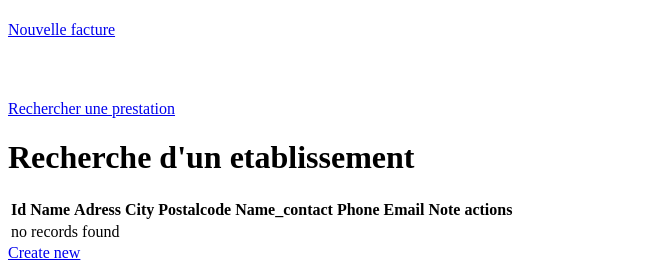
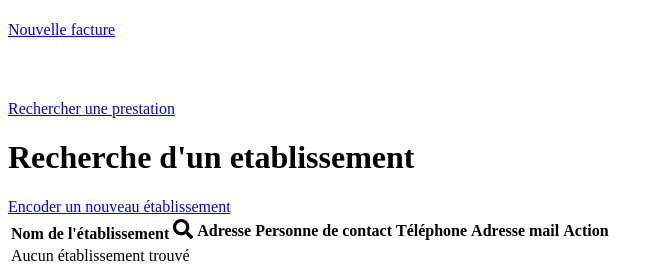
Before and after one commit to Thomas905/CMusic, a Symfony app: template templates/etablissement/index.html.twig in a window 1280 px wide. Shown: the part 616-892 px from the top of the page, without its empty margins (0-663 px from the left). Run offline with Twig, Linux system fonts and the light colour scheme; the template is opened without the code that fills it, so the values that code supplies are empty; some libraries are stand-ins or nearby versions.

Commit message:
design etablissement and relation for prestation

```diff
--- a/assets/styles/dashboard.scss
+++ b/assets/styles/dashboard.scss
@@ -40,6 +40,10 @@
   }
 }
 
+.shadow-cmusic{
+  box-shadow: rgba(149, 157, 165, 0.2) 0px 8px 24px;
+}
+
 
 @media only screen and (min-width: 1024px) {
   .side-bar-content{
--- a/templates/components/_side.html.twig
+++ b/templates/components/_side.html.twig
@@ -2,14 +2,14 @@
     <div class="side-bar-content">
         <div class="header-side">
             <h1 class="white fw-bold title-side"><a href="/" class="white">CMUSIC</a></h1>
-            <a href="#"><img  class="img-side" src="{{ asset('build/images/etablissement.png') }}" alt="etablisement"><p class="text-side-icon">Encodage d'un établissement</p></a>
+            <a href="{{ path('etablissement_new') }}"><img  class="img-side" src="{{ asset('build/images/etablissement.png') }}" alt="etablisement"><p class="text-side-icon">Encodage d'un établissement</p></a>
             <a href="#"><img class="img-side" src="{{ asset('build/images/prestation.png') }}" alt="prestation"><p class="text-side-icon">Encodage d'une prestation</p></a>
             <a href="#"><img class="img-side" src="{{ asset('build/images/invoice.png') }}" alt="invoice"><p class="text-side-icon">Nouvelle facture</p></a>
             <a href="#"><img class="img-side" src="{{ asset('build/images/calendar.png') }}" alt="calendar"><p class="text-side-icon">Rechercher une prestation</p></a>
         </div>
         <div class="content-side-bar-desktop">
             <h1 class="white fw-bold title-side mb-7"><a href="/" class="white">CMUSIC</a></h1>
-            <a href="#" class="d-flex align-items-center p-4"><img  class="img-side" src="{{ asset('build/images/etablissement.png') }}" alt="etablisement"><p class="text-side-icon ms-4 white mb-0">Encodage d'un établissement</p></a>
+            <a href="{{ path('etablissement_new') }}" class="d-flex align-items-center p-4"><img  class="img-side" src="{{ asset('build/images/etablissement.png') }}" alt="etablisement"><p class="text-side-icon ms-4 white mb-0">Encodage d'un établissement</p></a>
             <a href="#" class="d-flex align-items-center p-4"><img class="img-side" src="{{ asset('build/images/prestation.png') }}" alt="prestation"><p class="text-side-icon ms-4 white">Encodage d'une prestation</p></a>
             <a href="#" class="d-flex align-items-center p-4"><img class="img-side" src="{{ asset('build/images/invoice.png') }}" alt="invoice"><p class="text-side-icon ms-4 white">Nouvelle facture</p></a>
             <a href="#" class="d-flex align-items-center p-4"><img class="img-side" src="{{ asset('build/images/calendar.png') }}" alt="calendar"><p class="text-side-icon ms-4 white">Rechercher une prestation</p></a>
--- a/templates/etablissement/_delete_form.html.twig
+++ b/templates/etablissement/_delete_form.html.twig
@@ -1,4 +1,4 @@
-<form method="post" action="{{ path('etablisement_delete', {'id': etablisement.id}) }}" onsubmit="return confirm('Are you sure you want to delete this item?');">
-    <input type="hidden" name="_token" value="{{ csrf_token('delete' ~ etablisement.id) }}">
+<form method="post" action="{{ path('etablissement_delete', {'id': etablissement.id}) }}" onsubmit="return confirm('Are you sure you want to delete this item?');">
+    <input type="hidden" name="_token" value="{{ csrf_token('delete' ~ etablissement.id) }}">
     <button class="btn">Delete</button>
 </form>
--- a/templates/etablissement/index.html.twig
+++ b/templates/etablissement/index.html.twig
@@ -1,54 +1,46 @@
 {% extends 'base.html.twig' %}
 
-{% block title %}Etablisement index{% endblock %}
+{% block title %}Recherche d'un établissement{% endblock %}
 
 {% block body %}
 
     {{ include('components/_side.html.twig') }}
 <div class="right">
-    <h1>Recherche d'un etablissement </h1>
-
-    <table class="table">
+    <h1 class="text-center mt-5">Recherche d'un etablissement </h1>
+    <a href="{{ path('etablissement_new') }}" class="fw-bold mb-7 text-center text-decoration-underline">Encoder un nouveau établissement</a>
+    <div class="table-responsive">
+        <table class="table table-bordered shadow-cmusic">
         <thead>
             <tr>
-            <th>Id</th>
-            <th>Name</th>
-            <th>Adress</th>
-            <th>City</th>
-            <th>Postalcode</th>
-            <th>Name_contact</th>
-            <th>Phone</th>
-            <th>Email</th>
-            <th>Note</th>
-            <th>actions</th>
+                <th>Nom de l'établissement <img id="loop" src="{{ asset('build/images/loop.png') }}" alt="loop" class="ms-3"></th>
+                <th>Adresse</th>
+                <th>Personne de contact</th>
+                <th>Téléphone</th>
+                <th>Adresse mail</th>
+                <th>Action</th>
             </tr>
             </thead>
             <tbody>
             {% for etablisement in etablisements %}
                 <tr>
-                <td>{{ etablisement.id }}</td>
                     <td>{{ etablisement.name }}</td>
-                <td>{{ etablisement.adress }}</td>
-                <td>{{ etablisement.city }}</td>
-                <td>{{ etablisement.postalcode }}</td>
+                    <td>{{ etablisement.adress }} {{ etablisement.postalcode }} {{ etablisement.city }}</td>
                     <td>{{ etablisement.nameContact }}</td>
                     <td>{{ etablisement.phone }}</td>
                     <td>{{ etablisement.email }}</td>
-                <td>{{ etablisement.note }}</td>
-                <td>
-                    <a href="{{ path('etablisement_show', {'id': etablisement.id}) }}">show</a>
-                    <a href="{{ path('etablisement_edit', {'id': etablisement.id}) }}">edit</a>
+                    <td class="d-flex justify-content-center">
+                        <a href="{{ path('etablissement_show', {'id': etablisement.id}) }}"><img src="{{ asset('build/images/show.png') }}" alt="show"></a>
                     </td>
                 </tr>
             {% else %}
                 <tr>
-                <td colspan="10">no records found</td>
+                    <td colspan="10">Aucun établissement trouvé</td>
                 </tr>
             {% endfor %}
             </tbody>
         </table>
+    </div>
 
-    <a href="{{ path('etablisement_new') }}">Create new</a>
 </div>
 
 {% endblock %}
--- a/templates/etablissement/new.html.twig
+++ b/templates/etablissement/new.html.twig
@@ -8,7 +8,8 @@
 
 
     <div class="right">
-        <h1 class="text-center mt-3">Création d'une nouvelle établisement</h1>
+        <h1 class="text-center mt-5">Création d'une nouvelle établisement</h1>
+        <a href="{{ path('etablissement_index') }}" class="fw-bold mb-7 text-center text-decoration-underline">Consulter la liste des établissements</a>
         <div class="card-etablisement">
             {{ form_start(form) }}
             {{ form_errors(form) }}
```
Also changed, not shown: migrations/Version20220202125057.php (added, +37 -0 lines), migrations/Version20220202125858.php (added, +33 -0 lines), src/Controller/EtablissementController.php (+5 -5 lines), src/Entity/Etablisement.php (+42 -0 lines), src/Entity/Prestation.php (+32 -9 lines), templates/etablissement/show.html.twig (+30 -43 lines), assets/images/calendar-black.png (added), assets/images/loop.png (added), assets/images/pen.png (added), assets/images/show.png (added). Lines whose indentation alone changed are shown as unchanged.
